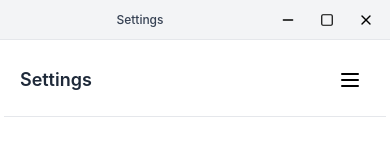
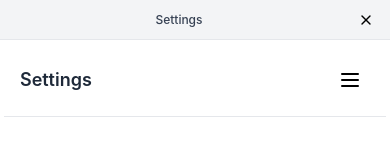
Before and after one commit to Saxena-Shivam/portfolio, a React (Vite) app: page / in a window 390 px wide. Both pictures are taken after a click on the button 342 px from the left and 19 px from the top of the page. Shown: the top 160 px of the page. Built offline with nearby package versions, Linux system fonts and the light colour scheme.

Commit message:
mobile style changes

```diff
--- a/src/components/Window.jsx
+++ b/src/components/Window.jsx
@@ -163,6 +163,8 @@ export default function Window({ window: win }) {
           {win.title}
         </div>
         <div className="flex items-center space-x-2">
+          {!isMobile && (
+            <>
               <button
                 onClick={() => minimizeWindow(win.id)}
                 className="px-2 py-1 text-black rounded hover:bg-gray-600 transition-colors"
@@ -175,11 +177,13 @@ export default function Window({ window: win }) {
                 className="px-2 py-1 text-black rounded hover:bg-gray-600 transition-colors"
                 aria-label="Maximize"
               >
-            <Square size={14} />
+                <Square size={16} />
               </button>
+            </>
+          )}
           <button
             onClick={() => closeWindow(win.id)}
-            className="px-2 py-1 text-black rounded hover:bg-red-600 transition-colors"
+            className="px-2 py-1 text-black rounded hover:bg-gray-600 transition-colors"
             aria-label="Close"
           >
             <X size={16} />
```
Lines whose indentation alone changed are shown as unchanged.
